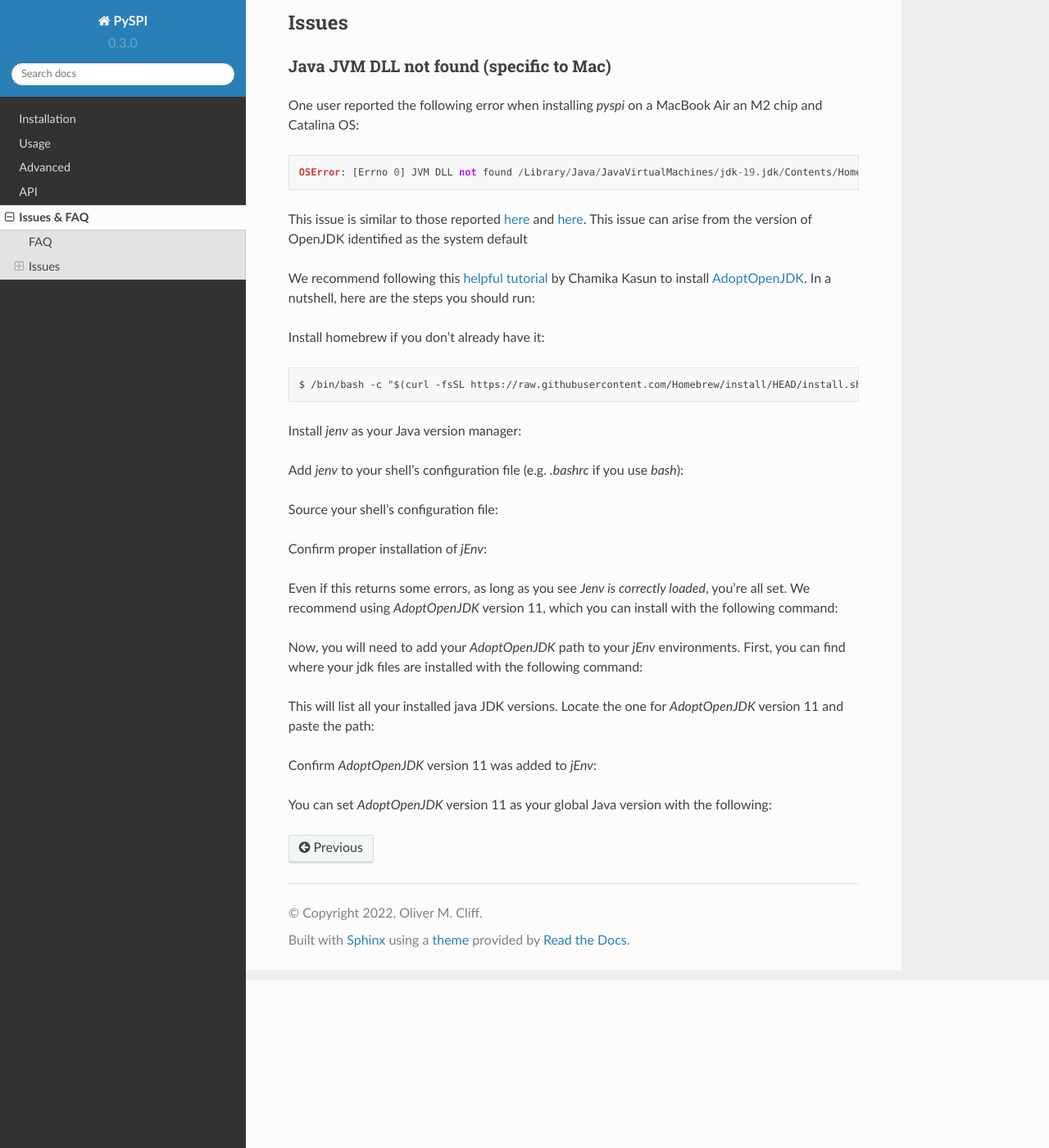
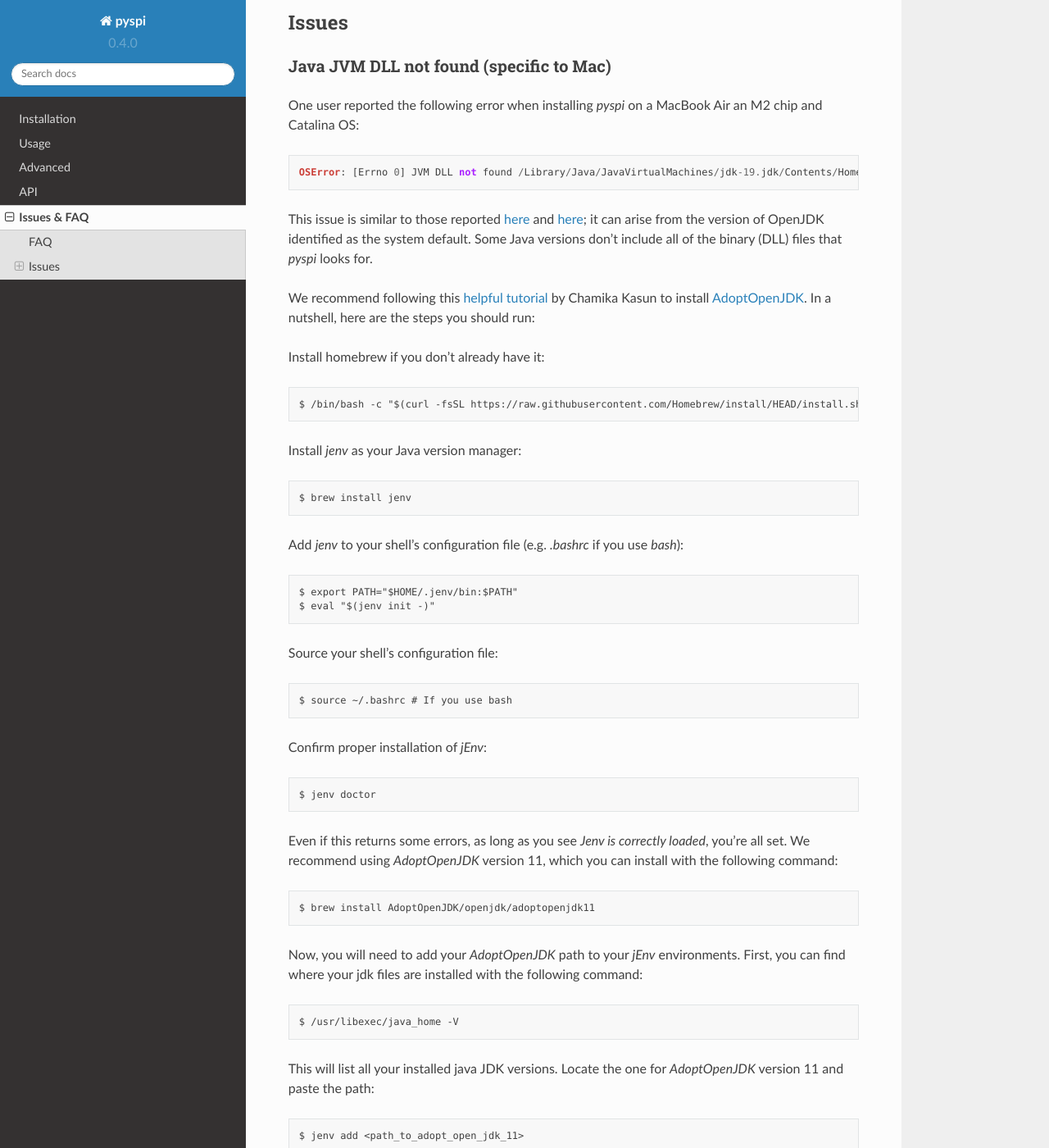
Before and after one commit to DynamicsAndNeuralSystems/pyspi, a Sphinx documentation site: the page built from docs/source/faq.rst, in a window 1280 px wide and 1400 px high, scrolled down 205 px. Shown: the whole window at 82% size. Built offline with Sphinx 7.4.7 and the Read the Docs theme 2.0.0, drawn with Linux system fonts in a browser that asks for light colours; some of the changed text lies outside the part shown.

Commit message:
Fix code block indents and pyspi stylization

```diff
--- a/docs/source/conf.py
+++ b/docs/source/conf.py
@@ -2,12 +2,12 @@
 
 # -- Project information
 
-project = 'PySPI'
+project = 'pyspi'
 copyright = '2022, Oliver M. Cliff'
 author = 'Oliver M. Cliff'
 
-release = '0.3'
-version = '0.3.0'
+release = '0.4'
+version = '0.4.0'
 
 # -- General configuration
 
--- a/docs/source/faq.rst
+++ b/docs/source/faq.rst
@@ -19,7 +19,7 @@ One user reported the following error when installing `pyspi` on a MacBook Air a
    OSError: [Errno 0] JVM DLL not found /Library/Java/JavaVirtualMachines/jdk-19.jdk/Contents/Home/lib/libjli.dylib
 
 
-This issue is similar to those reported `here <https://stackoverflow.com/questions/71504214/jvm-dll-not-found-but-i-can-clearly-see-the-file>`_ and `here <https://github.com/jpype-project/jpype/issues/994>`_. This issue can arise from the version of OpenJDK identified as the system default
+This issue is similar to those reported `here <https://stackoverflow.com/questions/71504214/jvm-dll-not-found-but-i-can-clearly-see-the-file>`_ and `here <https://github.com/jpype-project/jpype/issues/994>`_; it can arise from the version of OpenJDK identified as the system default. Some Java versions don't include all of the binary (DLL) files that `pyspi` looks for.
 
 We recommend following this `helpful tutorial <https://blog.bigoodyssey.com/how-to-manage-multiple-java-version-in-macos-e5421345f6d0>`_ by Chamika Kasun to install `AdoptOpenJDK <https://adoptopenjdk.net/index.html>`_. In a nutshell, here are the steps you should run:
 
@@ -33,48 +33,57 @@ Install homebrew if you don't already have it:
 Install `jenv` as your Java version manager:
 
 .. code-block::
+
     $ brew install jenv
 
 
 Add `jenv` to your shell's configuration file (e.g. `.bashrc` if you use `bash`):
 
 .. code-block::
+
     $ export PATH="$HOME/.jenv/bin:$PATH"
     $ eval "$(jenv init -)"
 
 Source your shell's configuration file:
 
 .. code-block::
+
     $ source ~/.bashrc # If you use bash
 
 Confirm proper installation of `jEnv`:
 
 .. code-block::
+
     $ jenv doctor
 
 Even if this returns some errors, as long as you see `Jenv is correctly loaded`, you're all set. We recommend using `AdoptOpenJDK` version 11, which you can install with the following command:
 
 .. code-block::
+
     $ brew install AdoptOpenJDK/openjdk/adoptopenjdk11
 
 Now, you will need to add your `AdoptOpenJDK` path to your `jEnv` environments. First, you can find where your jdk files are installed with the following command:
 
 .. code-block::
+
     $ /usr/libexec/java_home -V
 
 This will list all your installed java JDK versions. Locate the one for `AdoptOpenJDK` version 11 and paste the path:
 
 .. code-block::
+
     $ jenv add <path_to_adopt_open_jdk_11>
 
 Confirm `AdoptOpenJDK` version 11 was added to `jEnv`:
 
 .. code-block::
+
     $ jenv versions
 
 You can set `AdoptOpenJDK` version 11 as your global Java version with the following:
 
 .. code-block::
+
     $ jenv global <AdoptOpenJDK version>
     $ # example:
     $ jenv global 11.0
--- a/docs/source/index.rst
+++ b/docs/source/index.rst
@@ -1,4 +1,4 @@
-Welcome to PySPI's documentation!
+Welcome to pyspi's documentation!
 ===================================
 
 **pyspi** (/pie'spy/) is a Python library for simultaneously evaluating hundreds of pairwise interactions directly from multivariate time-series data.
```
